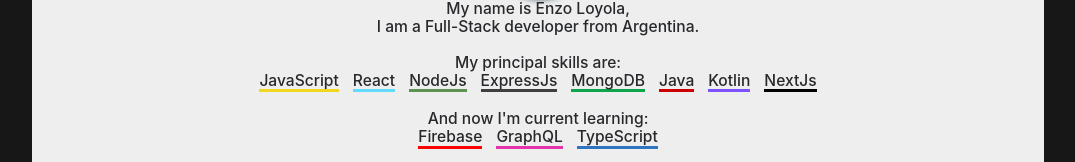
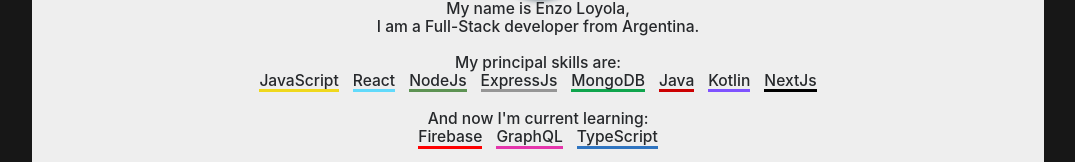
Before and after one commit to EnzoLy/portfolio-react, a React (Vite) app: page / in a window 1280 px wide. Shown: the part 248-410 px from the top of the page, without its empty margins (102-1177 px from the left). Built offline with nearby package versions, Linux system fonts and the light colour scheme.

Commit message:
fix: change border color of expressjs skill

```diff
--- a/src/components/container/aboutme/AboutMe.jsx
+++ b/src/components/container/aboutme/AboutMe.jsx
@@ -22,7 +22,7 @@ export const AboutMe = () => {
             <span style={{ borderBottom: '3px solid #efd81d' }}>JavaScript</span>
             <span style={{ borderBottom: '3px solid #61dafb' }}>React</span>
             <span style={{ borderBottom: '3px solid #5d9353' }}>NodeJs</span>
-            <span style={{ borderBottom: '3px solid #3f3f3f' }}>ExpressJs</span>
+            <span style={{ borderBottom: '3px solid #969696' }}>ExpressJs</span>
             <span style={{ borderBottom: '3px solid #0fa54d' }}>MongoDB</span>
             <span style={{ borderBottom: '3px solid #cc0001' }}>Java</span>
             <span style={{ borderBottom: '3px solid #7f52ff' }}>Kotlin</span>
```
